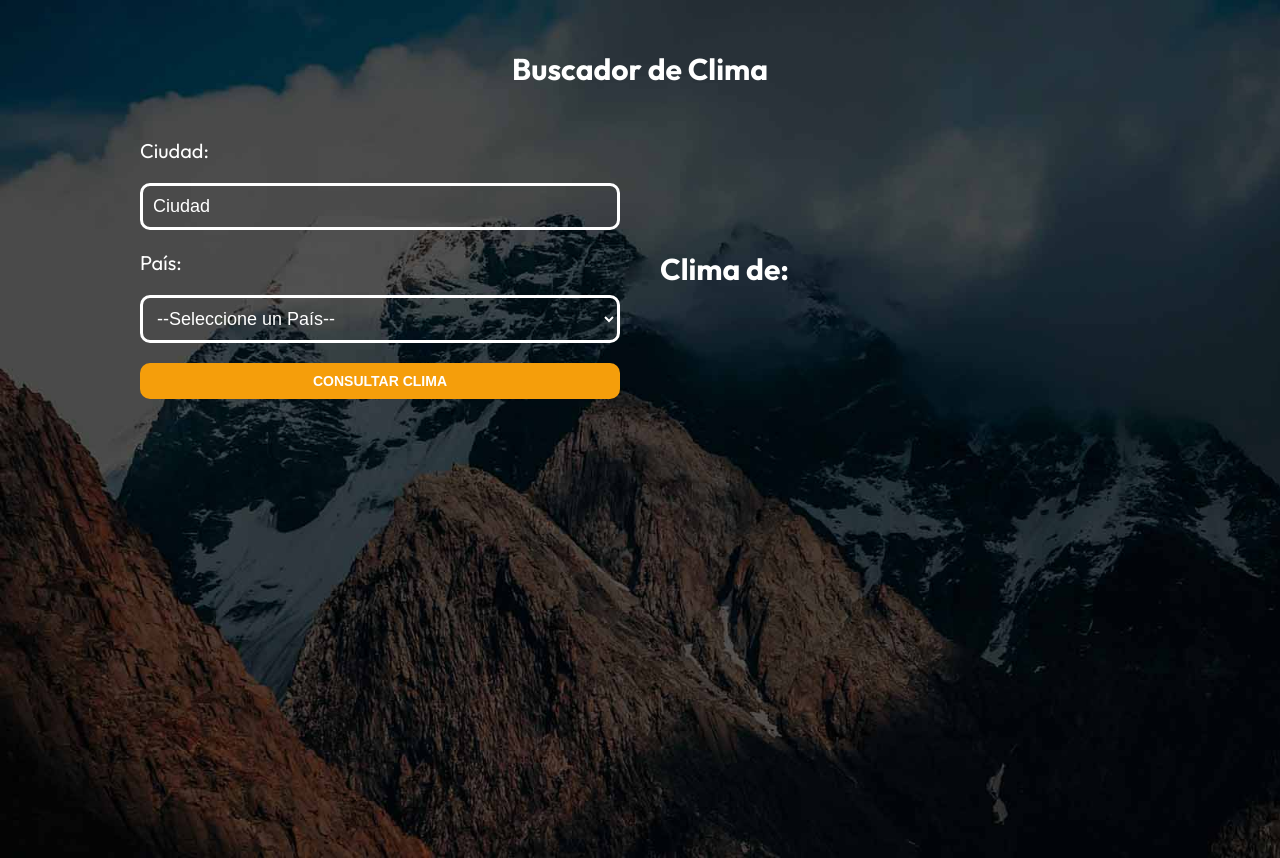
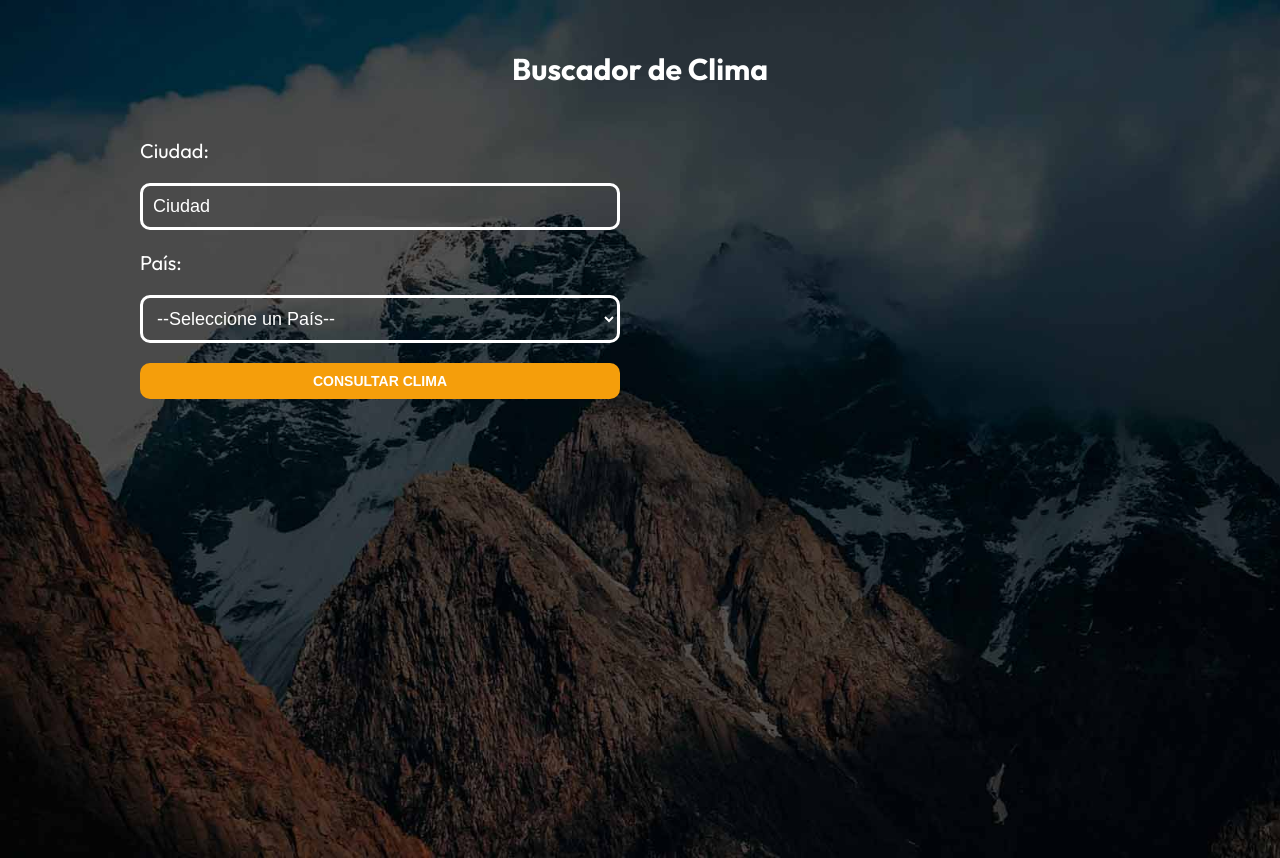
Before and after one commit to r0odr1/buscador-de-clima, a React (Vite) app: page / in a window 1280 px wide. Built offline with nearby package versions, Linux system fonts and the light colour scheme.

Commit message:
mostrando resultados del clima

```diff
--- a/src/App.tsx
+++ b/src/App.tsx
@@ -4,7 +4,7 @@ import WeatherDetail from './components/WeatherDetail/WeatherDetail'
 import useWeather from './hooks/useWeather'
 
 function App() {
-  const { weather, fetchWeather } = useWeather()
+  const { weather, fetchWeather, hasWeatherData } = useWeather()
 
   return (
     <>
@@ -15,9 +15,12 @@ function App() {
           fetchWeather={fetchWeather}
         />
 
-        <WeatherDetail
-          weather={weather}
-        />
+        {hasWeatherData &&
+          <WeatherDetail
+            weather={weather}
+          />
+        }
+
       </div>
     </>
   )
--- a/src/components/WeatherDetail/WeatherDetail.tsx
+++ b/src/components/WeatherDetail/WeatherDetail.tsx
@@ -1,4 +1,5 @@
 import type { Weather } from "../../hooks/useWeather"
+import { formatTemperature } from "../utils"
 
 type WeatherDetailProps = {
   weather: Weather
@@ -7,9 +8,12 @@ type WeatherDetailProps = {
 export default function WeatherDetail({weather} : WeatherDetailProps) {
   return (
     <div>
-      <h2>
-        Clima de:
-      </h2>
+      <h2>Clima de: {weather.name}</h2>
+      <p>{ formatTemperature(weather.main.temp) }&deg;C</p>
+      <div>
+        <p>Min: <span>{ formatTemperature(weather.main.temp_min) }&deg;C</span></p>
+        <p>Max: <span>{ formatTemperature(weather.main.temp_max) }&deg;C</span></p>
+      </div>
     </div>
   )
 }
--- /dev/null
+++ b/src/components/utils/index.ts
@@ -0,0 +1,4 @@
+export const formatTemperature = (temperature : number) : number => {
+  const kelvin = 273.15
+  return parseInt((temperature - kelvin).toString())
+}
--- a/src/hooks/useWeather.ts
+++ b/src/hooks/useWeather.ts
@@ -1,7 +1,7 @@
 import axios from "axios";
 import { z } from 'zod'
 import type { SearchType } from "../components/types";
-import { useState } from "react";
+import { useMemo, useState } from "react";
 
 //Zod
 const Weather = z.object({
@@ -51,8 +51,11 @@ export default function useWeather() {
     }
   }
 
+  const hasWeatherData = useMemo(() => weather.name , [weather])
+
   return {
     weather,
-    fetchWeather
+    fetchWeather,
+    hasWeatherData
   }
 }
```
